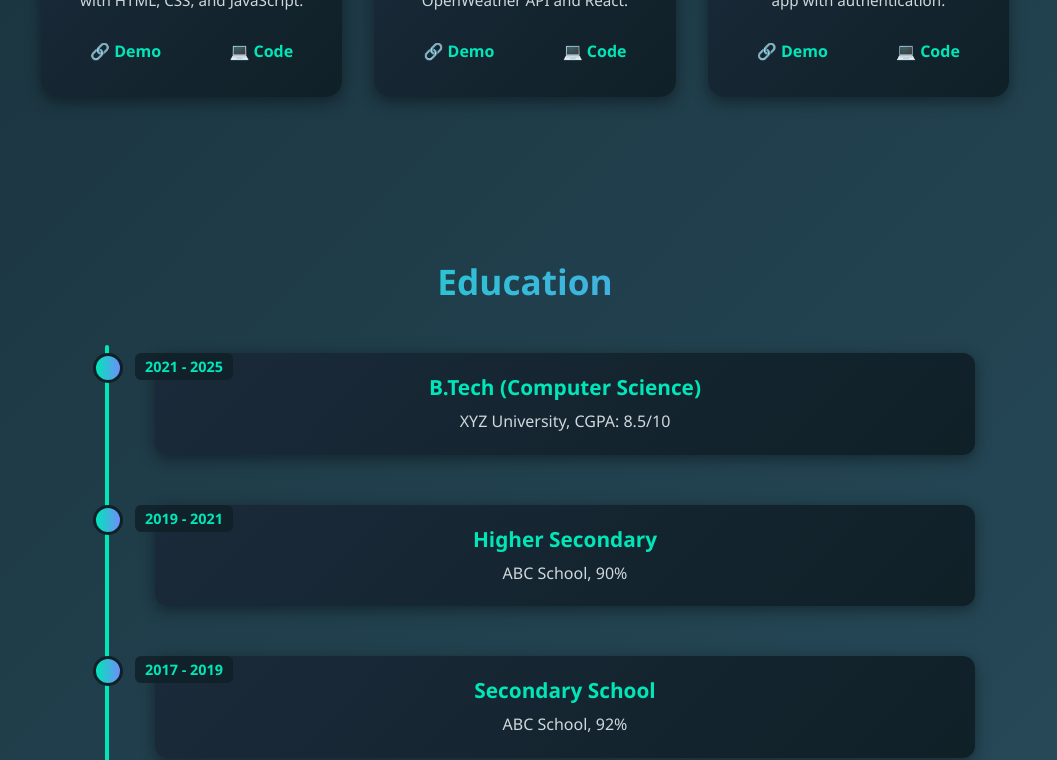
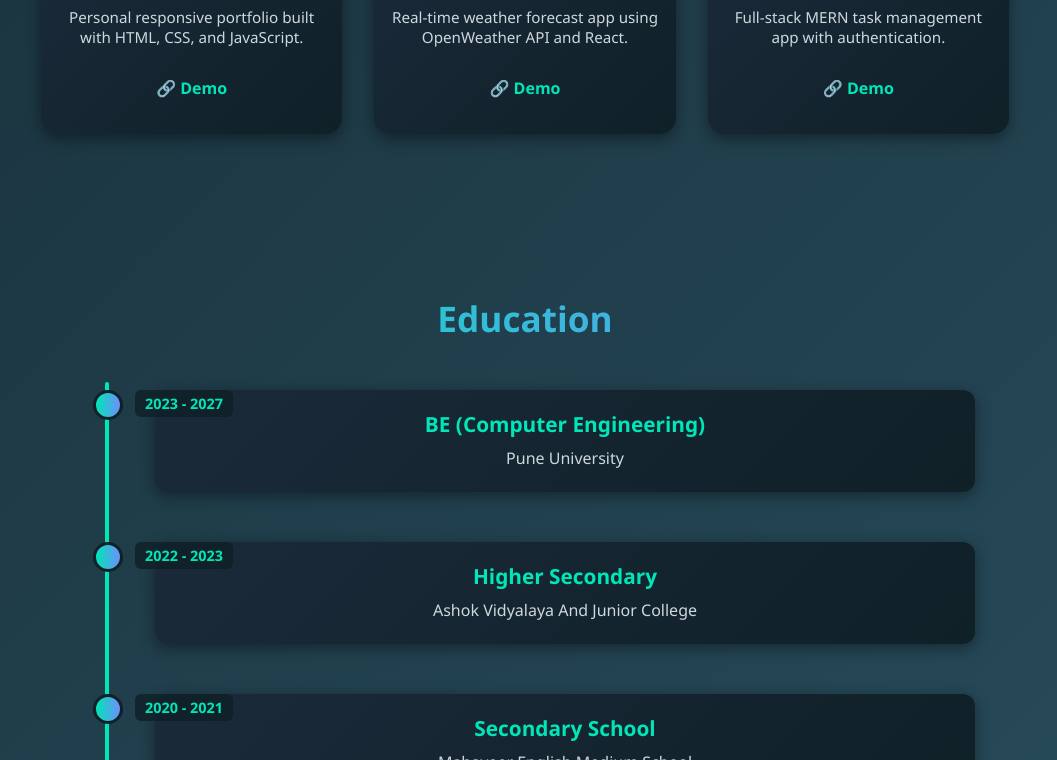
Before and after one commit to Thakur-Khushi/KhushiThakur, a plain HTML site: page index.html in a window 1280 px wide. Shown: the part 2040-2800 px from the top of the page, without its empty margins (115-1172 px from the left). Drawn offline with nearby package versions, Linux system fonts and the light colour scheme.

Commit message:
updated the deatils

```diff
--- a/index.html
+++ b/index.html
@@ -155,18 +155,18 @@
       <!-- Hero Section -->
       <section id="home" class="hero-section">
         <div class="hero-content" data-aos="fade-right">
-          <h1>Hi, I'm <span>khushi Thakur</span></h1>
+          <h1>Hi, I'm <span>Khushi Thakur</span></h1>
           <h2><span id="typed-text"></span></h2>
           <p>I'm a professional Web Developer. My goal is to help & satisfy Local & Global Clients with impactful web
             solutions.</p>
 
           <div class="hero-buttons">
-            <a href="cv.pdf" download class="cta-button">Download CV</a>
+            <a href="images/khushithakur.pdf" download class="cta-button">Download RESUME</a>
             <a href="#contact" class="cta-button secondary">Get In Touch</a>
           </div>
         </div>
         <div class="hero-image" data-aos="fade-left">
-          <img src="images/random.webp" alt="Hero Image">
+          <img src="images/My.jpg" alt="Hero Image">
         </div>
       </section>
 
@@ -257,7 +257,7 @@
             <p>Personal responsive portfolio built with HTML, CSS, and JavaScript.</p>
             <div class="project-links">
               <a href="#">🔗 Demo</a>
-              <a href="#">💻 Code</a>
+
             </div>
           </div>
           <div class="project-card">
@@ -266,7 +266,7 @@
             <p>Real-time weather forecast app using OpenWeather API and React.</p>
             <div class="project-links">
               <a href="#">🔗 Demo</a>
-              <a href="#">💻 Code</a>
+
             </div>
           </div>
           <div class="project-card">
@@ -275,7 +275,7 @@
             <p>Full-stack MERN task management app with authentication.</p>
             <div class="project-links">
               <a href="#">🔗 Demo</a>
-              <a href="#">💻 Code</a>
+
             </div>
           </div>
         </div>
@@ -286,24 +286,24 @@
         <h2>Education</h2>
         <div class="timeline">
           <div class="timeline-item">
-            <span class="date">2021 - 2025</span>
+            <span class="date">2023 - 2027</span>
             <div class="content">
-              <h3>B.Tech (Computer Science)</h3>
-              <p>XYZ University, CGPA: 8.5/10</p>
+              <h3>BE (Computer Engineering)</h3>
+              <p>Pune University</p>
             </div>
           </div>
           <div class="timeline-item">
-            <span class="date">2019 - 2021</span>
+            <span class="date">2022 - 2023</span>
             <div class="content">
               <h3>Higher Secondary</h3>
-              <p>ABC School, 90%</p>
+              <p>Ashok Vidyalaya And Junior College</p>
             </div>
           </div>
           <div class="timeline-item">
-            <span class="date">2017 - 2019</span>
+            <span class="date">2020 - 2021</span>
             <div class="content">
               <h3>Secondary School</h3>
-              <p>ABC School, 92%</p>
+              <p>Mahaveer English Medium School</p>
             </div>
           </div>
         </div>
@@ -314,9 +314,9 @@
         <h2>Contact Me</h2>
         <p>If you'd like to collaborate, feel free to reach out:</p>
         <div class="contact-info">
-          <p><strong>Email:</strong> yourmail@example.com</p>
-          <p><strong>Phone:</strong> +91 98765 43210</p>
-          <p><strong>Location:</strong> New Delhi, India</p>
+          <p><strong>Email:</strong> thakurramkhushi@gmail.com</p>
+
+          <p><strong>Location:</strong> Pune,Maharashtra, India</p>
         </div>
         <form class="contact-form">
           <input type="text" placeholder="Your Name" required />
```
Also changed, not shown: images/My.jpg (added), 1 other file.
